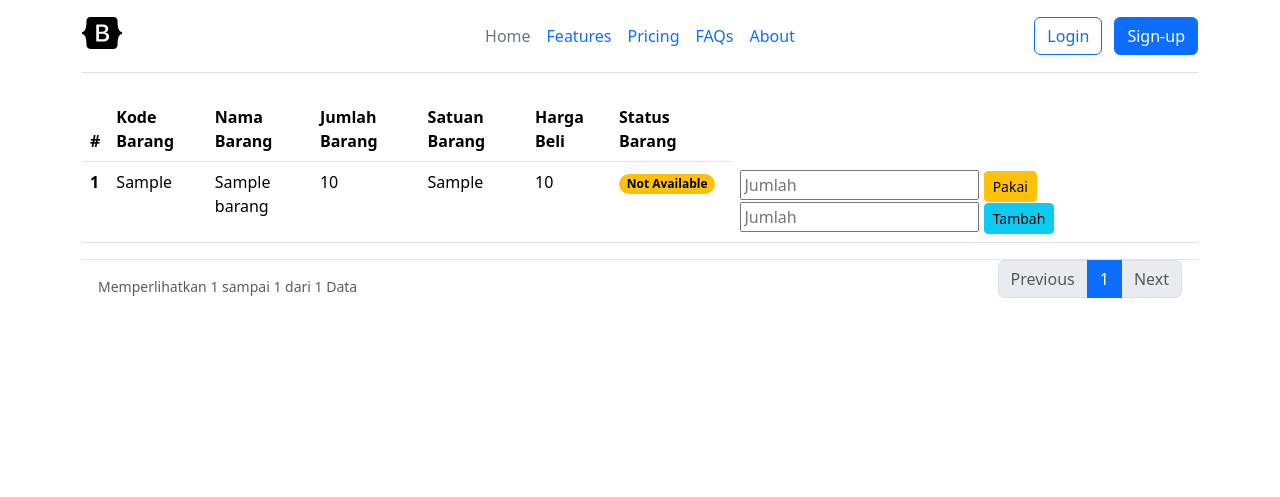
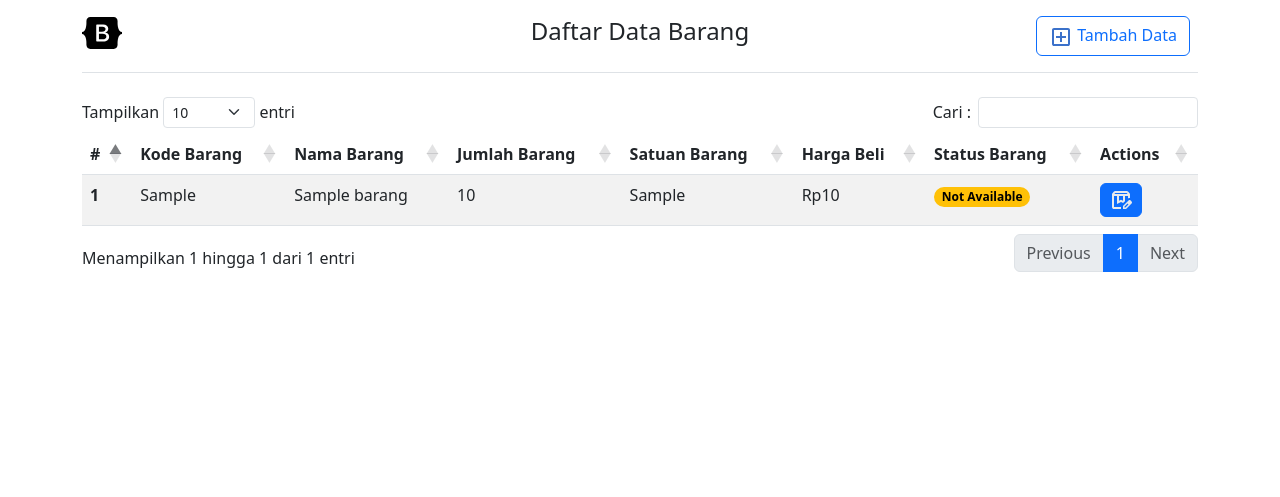
Before and after one commit to andyrhman/uts-pemrograman-web-II, a PHP site: page / in a window 1280 px wide. Shown: the top 497 px of the page. Run offline with PHP 8.4, Linux system fonts and the light colour scheme; tables that the repository leaves empty or names only in its code hold one stand-in row (values such as "Sample post"); some libraries are stand-ins or nearby versions.

Commit message:
Modifiedtable using datatable and added modal

```diff
--- /dev/null
+++ b/assets/js/datatable-config.js
@@ -0,0 +1,27 @@
+$('#data_barang').DataTable({
+    paging: true,
+    searching: true,
+    ordering: true,
+    info: true,
+    autoWidth: false,
+    responsive: true,
+    pageLength: 10,
+    lengthMenu: [[10, 25, 50, 100, -1], [10, 25, 50, 100, "Semua"]], // Customize the entries dropdown
+    language: {
+        processing: "Sedang diproses...",
+        search: "Cari&nbsp;:",
+        lengthMenu: "Tampilkan _MENU_ entri",
+        info: "Menampilkan _START_ hingga _END_ dari _TOTAL_ entri",
+        infoEmpty: "Menampilkan 0 hingga 0 dari 0 entri",
+        infoFiltered: "(disaring dari _MAX_ entri total)",
+        infoPostFix: "",
+        loadingRecords: "Memuat...",
+        zeroRecords: "Tidak ada entri yang tersedia untuk ditampilkan",
+        emptyTable: "Tidak ada data yang tersedia dalam tabel",
+        aria: {
+            sortAscending: ": aktifkan untuk mengurutkan kolom secara ascending",
+            sortDescending: ": aktifkan untuk mengurutkan kolom secara descending"
+        }
+    }
+
+});
--- /dev/null
+++ b/assets/js/tunjukkan-modal.js
@@ -0,0 +1,19 @@
+document.addEventListener('DOMContentLoaded', function () {
+    // Get the modal element
+    var modal = document.getElementById('exampleModal');
+
+    // Listen for the modal show event
+    modal.addEventListener('show.bs.modal', function (event) {
+        // Button that triggered the modal
+        var button = event.relatedTarget;
+
+        // Extract info from data attributes
+        var kodeBarang = button.getAttribute('data-kode-barang');
+
+        // Update the hidden input elements inside the modal
+        var inputs = modal.querySelectorAll('input[name="kode_barang"]');
+        inputs.forEach(function (input) {
+            input.value = kodeBarang;
+        });
+    });
+});
--- a/classes/Barang.php
+++ b/classes/Barang.php
@@ -54,20 +54,13 @@ class Barang
         }
     }
 
-    public function semuaBarang($limit, $offset)
+    public function semuaBarang()
     {
-        $query = "SELECT * FROM `barang` ORDER BY id_barang DESC LIMIT $limit OFFSET $offset";
+        $query = "SELECT * FROM `barang` ORDER BY id_barang DESC";
         $result = $this->db->pilih($query);
         return $result;
     }
 
-    public function hitungBarang()
-    {
-        $query = "SELECT COUNT(*) as count FROM `barang`";
-        $result = $this->db->pilih($query);
-        $row = mysqli_fetch_assoc($result);
-        return $row['count'];
-    }
 
     public function pakaiBarang($kode_barang, $jumlah)
     {
--- a/includes/header.php
+++ b/includes/header.php
@@ -4,10 +4,23 @@
 <head>
     <meta charset="UTF-8">
     <meta name="viewport" content="width=device-width, initial-scale=1.0">
+
+    <script src="https://code.jquery.com/jquery-3.7.1.min.js"
+        integrity="sha256-/JqT3SQfawRcv/BIHPThkBvs0OEvtFFmqPF/lYI/Cxo=" crossorigin="anonymous"></script>
+
     <link href="https://cdn.jsdelivr.net/npm/bootstrap@5.3.3/dist/css/bootstrap.min.css" rel="stylesheet"
         integrity="sha384-QWTKZyjpPEjISv5WaRU9OFeRpok6YctnYmDr5pNlyT2bRjXh0JMhjY6hW+ALEwIH" crossorigin="anonymous">
+
+    <link rel="stylesheet" href="https://cdnjs.cloudflare.com/ajax/libs/twitter-bootstrap/5.3.0/css/bootstrap.min.css">
+    <link rel="stylesheet" href="https://cdn.datatables.net/2.0.7/css/dataTables.bootstrap5.css">
+
+    <script src="https://cdnjs.cloudflare.com/ajax/libs/twitter-bootstrap/5.3.0/js/bootstrap.bundle.min.js"></script>
+    <script src="https://cdn.datatables.net/2.0.7/js/dataTables.js"></script>
+    <script src="https://cdn.datatables.net/2.0.7/js/dataTables.bootstrap5.js"></script>
     <link rel="stylesheet" href="assets/css/style.css">
-    <title><?= $titleHalaman?> - Inventory</title>
+
+    <title><?= $titleHalaman ?> - Inventory</title>
+
 </head>
 
 <body>
--- a/includes/navbar.php
+++ b/includes/navbar.php
@@ -10,16 +10,17 @@
         </div>
 
         <ul class="nav col-12 col-md-auto mb-2 justify-content-center mb-md-0">
-            <li><a href="index.php" class="nav-link px-2 link-secondary">Home</a></li>
-            <li><a href="#" class="nav-link px-2">Features</a></li>
-            <li><a href="#" class="nav-link px-2">Pricing</a></li>
-            <li><a href="#" class="nav-link px-2">FAQs</a></li>
-            <li><a href="#" class="nav-link px-2">About</a></li>
+            <li>
+                <?=
+                    $titleNavCenter
+                ?>
+            </li>
         </ul>
 
         <div class="col-md-3 text-end">
-            <a href="login.php" class="btn btn-outline-primary me-2">Login</a>
-            <a href="register.php" class="btn btn-primary">Sign-up</a>
+            <?=
+                $titleNavButton
+            ?>
         </div>
     </header>
 </div>
--- a/index.php
+++ b/index.php
@@ -4,49 +4,20 @@ include_once "classes/Barang.php";
 
 $re = new Barang();
 
-$titleHalaman = "Home";
+$titleHalaman = "Daftar Data";
+$titleNavCenter = '<h4>Daftar Data Barang</h4>';
+$titleNavButton = '
+<a href="masukkan-data.php" class="btn btn-outline-primary me-2">
+<svg xmlns="http://www.w3.org/2000/svg" height="24px" viewBox="0 -960 960 960" width="24px"
+    fill="#3B71CA">
+    <path
+        d="M440-280h80v-160h160v-80H520v-160h-80v160H280v80h160v160ZM200-120q-33 0-56.5-23.5T120-200v-560q0-33 23.5-56.5T200-840h560q33 0 56.5 23.5T840-760v560q0 33-23.5 56.5T760-120H200Zm0-80h560v-560H200v560Zm0-560v560-560Z" />
+</svg>
+Tambah Data
+</a>
+';
 
-// Parameter paginasi
-$limit = 10; // Jumlah data tiap halaman
-$halaman = isset($_GET['halaman']) ? (int)$_GET['halaman'] : 1;
-$offset = ($halaman - 1) * $limit;
-
-// Ambil semua barang dan total barang
-$semuaBarang = $re->semuaBarang($limit, $offset);
-$totalBarang = $re->hitungBarang();
-
-// Hitung total halaman
-$totalHalaman = ceil($totalBarang / $limit);
-
-function linkHalaman($halaman, $totalHalaman)
-{
-    $paginasi = [];
-
-    // Selalu perlihatkan halaman pertama
-    if ($halaman > 3) {
-        $paginasi[] = 1;
-        if ($halaman > 4) {
-            $paginasi[] = '...';
-        }
-    }
-
-    // Halaman sekitar halaman saat ini
-    for ($i = max(1, $halaman - 2); $i <= min($totalHalaman, $halaman + 2); $i++) {
-        $paginasi[] = $i;
-    }
-
-    // Selalu perlihatkan halaman terakhir
-    if ($halaman < $totalHalaman - 2) {
-        if ($halaman < $totalHalaman - 3) {
-            $paginasi[] = '...';
-        }
-        $paginasi[] = $totalHalaman;
-    }
-
-    return $paginasi;
-}
-
-$linkHalaman = linkHalaman($halaman, $totalHalaman);
+$semuaBarang = $re->semuaBarang();
 
 if ($_SERVER['REQUEST_METHOD'] == 'POST') {
     if (isset($_POST['pakai_barang'])) {
@@ -62,30 +33,34 @@ if ($_SERVER['REQUEST_METHOD'] == 'POST') {
     exit();
 }
 
-include("includes/header.php");
-include("includes/navbar.php");
+include ("includes/header.php");
+include ("includes/navbar.php");
 ?>
 
 <div class="container">
-    <table class="table">
+    <table id="data_barang" class="table table-striped">
         <thead>
             <tr>
-                <th scope="col">#</th>
-                <th scope="col">Kode Barang</th>
-                <th scope="col">Nama Barang</th>
-                <th scope="col">Jumlah Barang</th>
-                <th scope="col">Satuan Barang</th>
-                <th scope="col">Harga Beli</th>
-                <th scope="col">Status Barang</th>
+                <th>#</th>
+                <th>Kode Barang</th>
+                <th>Nama Barang</th>
+                <th>Jumlah Barang</th>
+                <th>Satuan Barang</th>
+                <th>Harga Beli</th>
+                <th>Status Barang</th>
+                <th>Actions</th>
             </tr>
         </thead>
         <tbody>
             <?php
-            $rowNumber = $offset + 1;
+            $rowNumber = +1;
             if ($semuaBarang) {
                 while ($row = mysqli_fetch_assoc($semuaBarang)) {
                     $status = $row['status_barang'] == 1 ? 'Available' : 'Not Available';
                     $badgeClass = $row['status_barang'] == 1 ? 'text-bg-info' : 'text-bg-warning';
+
+                    // Format harga_beli menjadi Rupiah
+                    $formatHargaBeli = "Rp" . number_format($row['harga_beli'], 0, ',', '.');
                     ?>
                     <tr>
                         <th scope="row"><?= $rowNumber++ ?></th>
@@ -93,54 +68,62 @@ include("includes/navbar.php");
                         <td><?= $row['nama_barang'] ?></td>
                         <td><?= $row['jumlah_barang'] ?></td>
                         <td><?= $row['satuan_barang'] ?></td>
-                        <td><?= $row['harga_beli'] ?></td>
+                        <td><?= $formatHargaBeli ?></td>
                         <td><span class="badge rounded-pill <?= $badgeClass ?>"><?= $status ?></span></td>
                         <td>
-                            <!-- Form to use items -->
+                            <button type="button" class="btn btn-sm btn-primary rounded" data-bs-toggle="modal"
+                                data-bs-target="#exampleModal" data-kode-barang="<?= $row['kode_barang'] ?>">
+                                <svg xmlns="http://www.w3.org/2000/svg" height="24px" viewBox="0 -960 960 960" width="24px"
+                                    fill="#e8eaed">
+                                    <path
+                                        d="M216-720h528l-34-40H250l-34 40Zm184 270 80-40 80 40v-190H400v190ZM200-120q-33 0-56.5-23.5T120-200v-499q0-14 4.5-27t13.5-24l50-61q11-14 27.5-21.5T250-840h460q18 0 34.5 7.5T772-811l50 61q9 11 13.5 24t4.5 27v139q-21 0-41.5 3T760-545v-95H640v205l-77 77-83-42-160 80v-320H200v440h280v80H200Zm440-520h120-120Zm-440 0h363-363Zm360 520v-123l221-220q9-9 20-13t22-4q12 0 23 4.5t20 13.5l37 37q8 9 12.5 20t4.5 22q0 11-4 22.5T903-340L683-120H560Zm300-263-37-37 37 37ZM620-180h38l121-122-18-19-19-18-122 121v38Zm141-141-19-18 37 37-18-19Z" />
+                                </svg>
+                            </button>
+                        </td>
+                    </tr>
+                    <!-- Modal -->
+                    <div class="modal fade" id="exampleModal" tabindex="-1" aria-labelledby="exampleModalLabel"
+                        aria-hidden="true">
+                        <div class="modal-dialog">
+                            <div class="modal-content">
+                                <div class="modal-header">
+                                    <h1 class="modal-title fs-5" id="exampleModalLabel">Pakai atau Tambah barang</h1>
+                                    <button type="button" class="btn-close" data-bs-dismiss="modal" aria-label="Close"></button>
+                                </div>
+                                <div class="modal-body">
                                     <form method="POST" style="display:inline;">
                                         <input type="hidden" name="kode_barang" value="<?= $row['kode_barang'] ?>">
-                                <input type="number" name="jumlah" min="1" placeholder="Jumlah" required>
+                                        <input type="number" name="jumlah" min="1" placeholder="Jumlah">
                                         <button type="submit" name="pakai_barang" class="btn btn-warning btn-sm">Pakai</button>
                                     </form>
                                     <!-- Form to add items -->
                                     <form method="POST" style="display:inline;">
                                         <input type="hidden" name="kode_barang" value="<?= $row['kode_barang'] ?>">
-                                <input type="number" name="jumlah" min="1" placeholder="Jumlah" required>
-                                <button type="submit" name="tambah_jumlah_barang" class="btn btn-info btn-sm">Tambah</button>
+                                        <input type="number" name="jumlah" min="1" placeholder="Jumlah">
+                                        <button type="submit" name="tambah_jumlah_barang"
+                                            class="btn btn-info btn-sm">Tambah</button>
                                     </form>
-                        </td>
-                    </tr>
+                                </div>
+                                <div class="modal-footer">
+                                    <button type="button" class="btn btn-secondary" data-bs-dismiss="modal">Close</button>
+                                    <button type="button" class="btn btn-primary">Save changes</button>
+                                </div>
+                            </div>
+                        </div>
+                    </div>
                     <?php
                 }
             }
             ?>
         </tbody>
     </table>
-    <div class="d-flex flex-column align-items-center border-top bg-white px-3 flex-sm-row justify-content-sm-between">
-        <span class="text-muted small small-sm"> Memperlihatkan <?= ($offset + 1) ?> sampai <?= min($offset + $limit, $totalBarang) ?> dari <?= $totalBarang ?> Data </span>
-        <ul class="pagination justify-content-center mt-2 mt-sm-0">
-            <li class="page-item <?= $halaman <= 1 ? 'disabled' : '' ?>">
-                <a class="page-link" href="?halaman=<?= max(1, $halaman - 1) ?>">Previous</a>
-            </li>
-            <?php foreach ($linkHalaman as $link) { ?>
-                <?php if ($link == '...') { ?>
-                    <li class="page-item disabled"><a class="page-link">...</a></li>
-                <?php } else { ?>
-                    <li class="page-item <?= $link == $halaman ? 'active' : '' ?>">
-                        <a class="page-link" href="?halaman=<?= $link ?>"><?= $link ?></a>
-                    </li>
-                <?php } ?>
-            <?php } ?>
-            <li class="page-item <?= $halaman >= $totalHalaman ? 'disabled' : '' ?>">
-                <a class="page-link" href="?halaman=<?= min($totalHalaman, $halaman + 1) ?>">Next</a>
-            </li>
-        </ul>
 </div>
-</div>
+
 
 <!-- Bootstrap Toast -->
 <div class="toast-container position-fixed top-0 end-0 p-3">
-    <div id="liveToast" class="toast align-items-center text-bg-primary border-0" role="alert" aria-live="assertive" aria-atomic="true">
+    <div id="liveToast" class="toast align-items-center text-bg-primary border-0" role="alert" aria-live="assertive"
+        aria-atomic="true">
         <div class="d-flex">
             <div class="toast-body">
                 <?php
@@ -150,10 +133,13 @@ include("includes/navbar.php");
                 }
                 ?>
             </div>
-            <button type="button" class="btn-close btn-close-white me-2 m-auto" data-bs-dismiss="toast" aria-label="Close"></button>
+            <button type="button" class="btn-close btn-close-white me-2 m-auto" data-bs-dismiss="toast"
+                aria-label="Close"></button>
         </div>
     </div>
 </div>
+
+<script src="assets/js/datatable-config.js"></script>
 
 <script>
     document.addEventListener('DOMContentLoaded', (event) => {
@@ -165,4 +151,6 @@ include("includes/navbar.php");
         <?php } ?>
     });
 </script>
-<?php include("includes/footer.php") ?>
+<script src="assets/js/tunjukkan-modal.js"></script>
+
+<?php include ("includes/footer.php") ?>
```
Also changed, not shown: masukkan-data.php (+19 -12 lines). Lines whose indentation alone changed are shown as unchanged.
